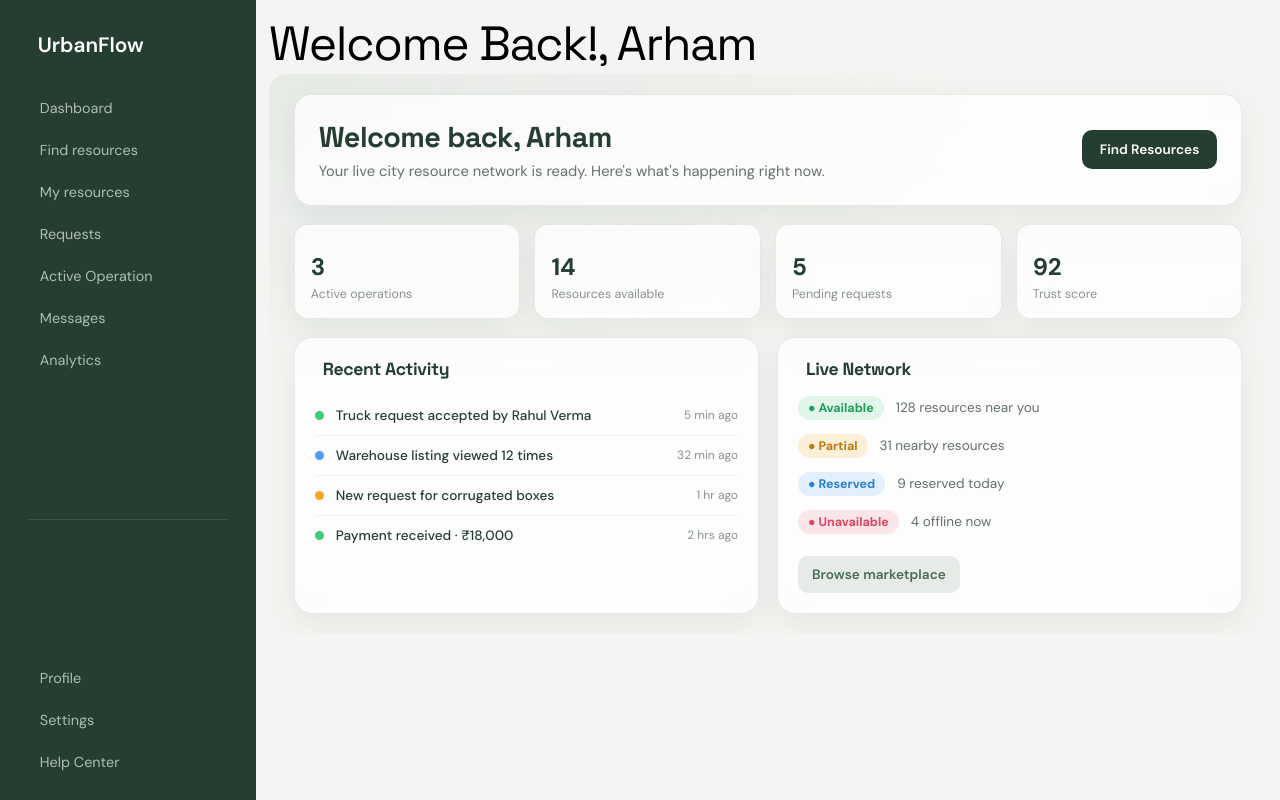
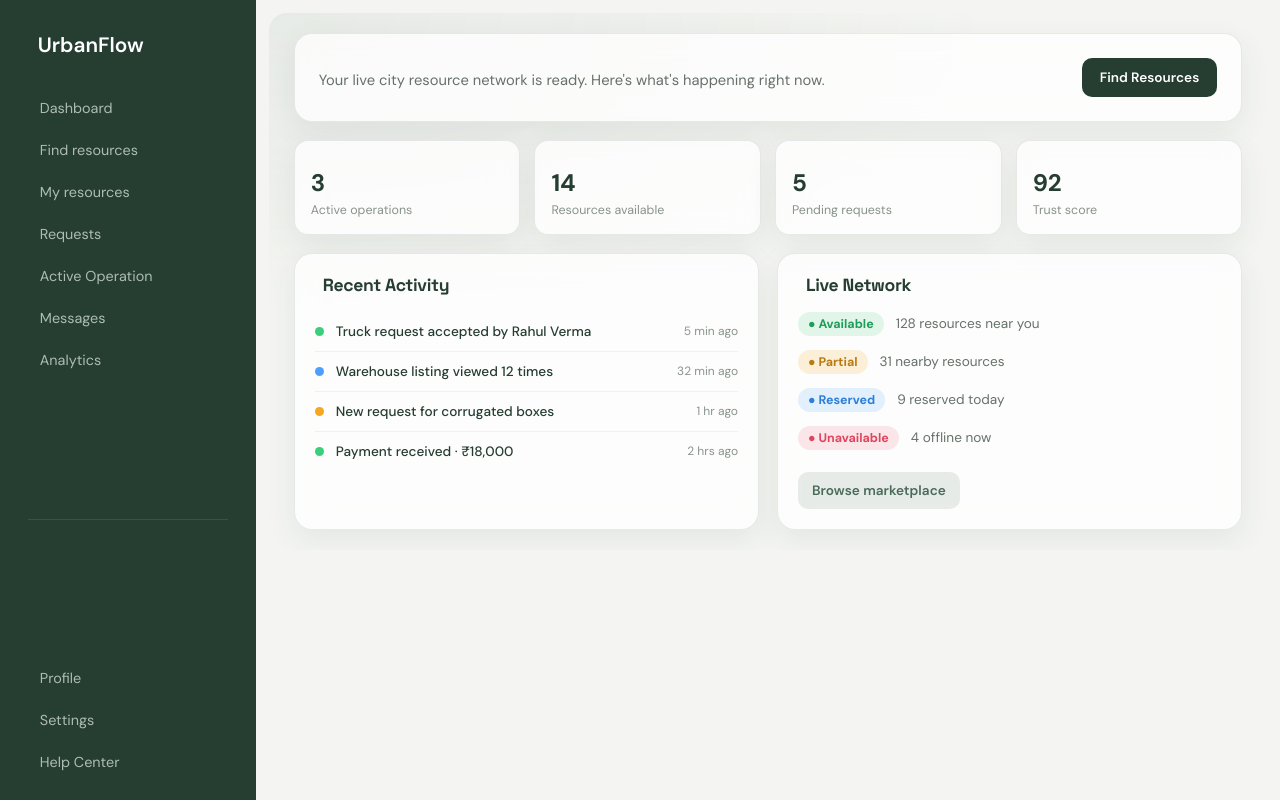
Before and after one commit to arham-data/Urban-Flow, a React (Vite) app: page /dashboard in a window 1280 px wide. Built offline with nearby package versions, Linux system fonts and the light colour scheme; some icons are missing.

Commit message:
style: dashboard welcome

```diff
--- a/src/Components/Dashboard_home.jsx
+++ b/src/Components/Dashboard_home.jsx
@@ -4,7 +4,6 @@ function DashboardHome(){
 
             <div className="dhome-hero">
                 <div className="dhome-hero-text">
-                    <h1>Welcome back, Arham</h1>
                     <p>Your live city resource network is ready. Here's what's happening right now.</p>
                 </div>
                 <button className="dhome-hero-btn">Find Resources</button>
--- a/src/Pages/Dashboard.jsx
+++ b/src/Pages/Dashboard.jsx
@@ -83,9 +83,6 @@ function Dashboard(){
 
 
             <div className="db-content">
-                <div className="content-heading">
-                    Welcome Back!, Arham
-                </div>
                 <div className="content-main">
                     {(page === "home" || page === "Dashboard") && <DashboardHome/>}
                     {page === "FindResource" && <FindResource/>}
```
